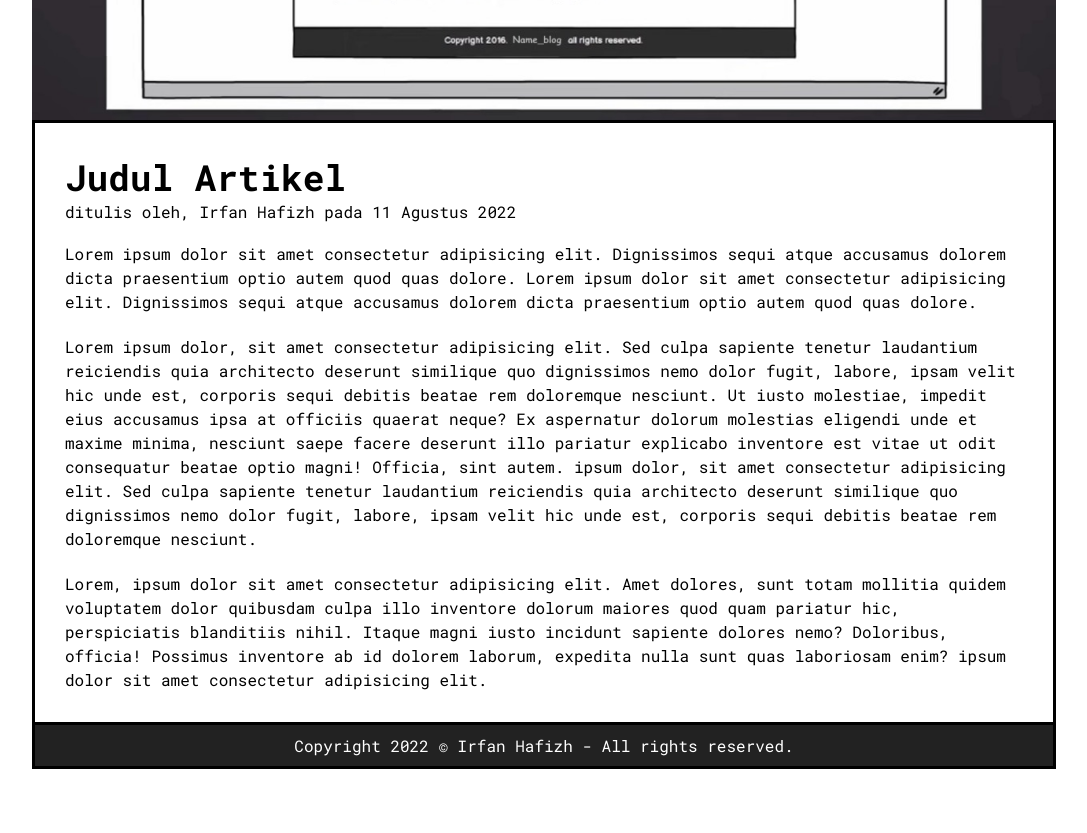
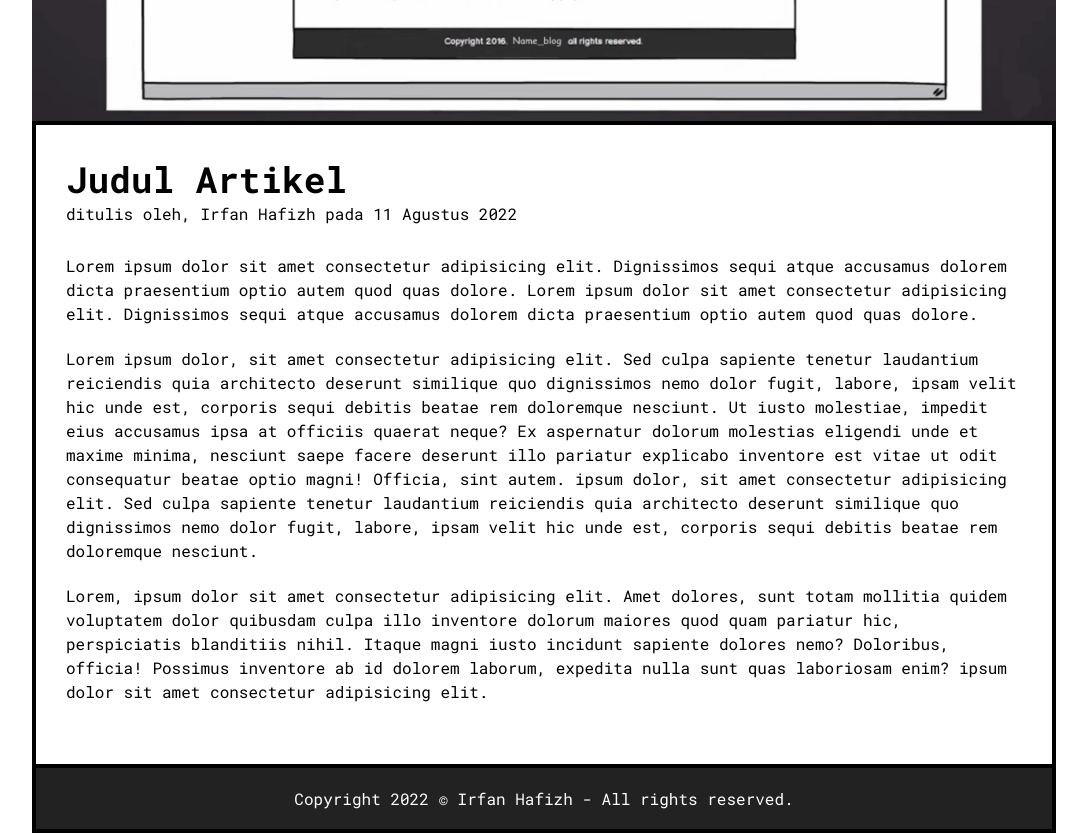
Before and after one commit to irfanhfzh/course-sinaukoding-frontend, a plain HTML site: page sesi-4-belajar-css-layouting/tugas/index.html in a window 1280 px wide. Shown: the part 700-1533 px from the top of the page, without its empty margins (96-1183 px from the left). Before the commit the page ends 1469 px from the top, so only its background shows below. Drawn offline with Linux system fonts and the light colour scheme.

Commit message:
third push

```diff
--- a/sesi-4-belajar-css-layouting/tugas/style.css
+++ b/sesi-4-belajar-css-layouting/tugas/style.css
@@ -14,9 +14,9 @@
 
 header {
   padding: 30px;
-  border-left: 3px solid black;
-  border-right: 3px solid black;
-  border-bottom: 3px solid black;
+  border-left: 4px solid black;
+  border-right: 4px solid black;
+  border-bottom: 4px solid black;
 }
 header h1 {
   font-size: 38px;
@@ -32,16 +32,16 @@ main > img {
 }
 
 section {
-  border-top: 3px solid black;
-  border-left: 3px solid black;
-  border-right: 3px solid black;
+  border-top: 4px solid black;
+  border-left: 4px solid black;
+  border-right: 4px solid black;
   padding: 30px;
 }
 section > h1 {
   font-size: 36px;
 }
 section .content {
-  margin-top: 20px;
+  margin: 30px 0;
 }
 section .content > p {
   line-height: 1.5;
@@ -51,7 +51,7 @@ footer {
   background-color: #222;
   color: white;
   text-align: center;
-  padding: 10px;
+  padding: 20px;
   margin: 0;
-  border: 3px solid black;
+  border: 4px solid black;
 }
```
